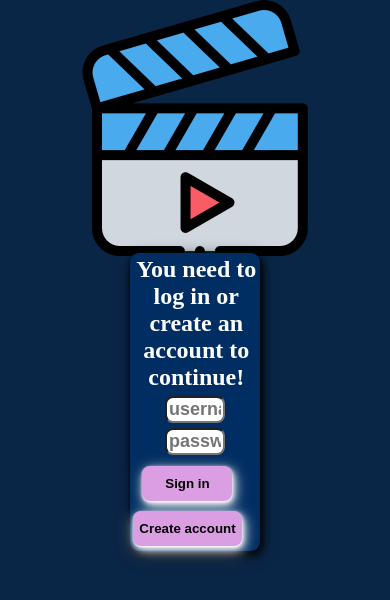
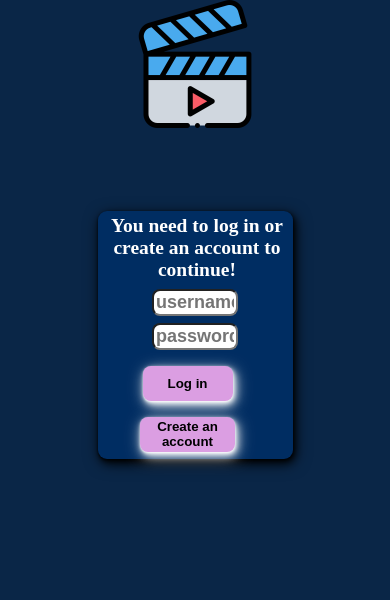
Before and after one commit to MRjeanba/MovieWebApp, a React (Create React App) app in the folder client/: page / in a window 390 px wide. Shown: the top 600 px of the page. Built offline with nearby package versions, Linux system fonts and the light colour scheme.

Commit message:
correction of the login page for movile device

```diff
--- a/client/src/components/Layer/Header.module.css
+++ b/client/src/components/Layer/Header.module.css
@@ -37,7 +37,7 @@ header {
 }
 .button:hover{
     height: 55px;
-    width: 95px;
+    width: 100px;
     background-color: #dd77dd;
     border-radius: 9px;
     box-shadow: 0px 1px 2px 0px rgba(255, 255, 255, 0.7),
--- a/client/src/components/UI/LoginPage.js
+++ b/client/src/components/UI/LoginPage.js
@@ -1,6 +1,7 @@
 import { useRef, useState } from 'react';
 import classes from './LoginPage.module.css';
 import LoadingSpinner from '../UX/LoadingSpinner';
+import Button from './Button';
 
 async function loginSignInFetch(uName, pwd, currentFetch) {
     const userData = { userName: uName, password: pwd };
@@ -88,8 +89,8 @@ const LoginPage = (props) => {
                 <h2 className={classes.title}>You need to log in or create an account to continue!</h2>
                 <input ref={uNameRef} className={classes.firstInput} type='text' placeholder='username' />
                 <input ref={pwdRef} type='password' placeholder='password' />
-                <button className={classes.modalButton} name='login' onClick={() => loginHandler("login")}>Sign in</button>
-                <button className={classes.modalButton} onClick={() => loginHandler("register")}>Create account</button>
+                <Button className={classes.modalButton} name='login' onClick={() => loginHandler("login")}>Log in</Button>
+                <Button className={classes.modalButton} onClick={() => loginHandler("register")}>Create an account</Button>
                 {isLoading && <p className={classes.update}>Verifying your informations...</p>}
                 {hasError && <p className={classes.errorUpdate}>{hasError.message}</p>}
                 {isLoading && <LoadingSpinner />}
--- a/client/src/components/UI/LoginPage.module.css
+++ b/client/src/components/UI/LoginPage.module.css
@@ -1,3 +1,4 @@
+
 .modal {
     border-radius: 9px;
     top: 30%;
@@ -55,3 +56,41 @@
 .firstInput{
     margin-top: 4%;
 }
+
+@media (max-width:480px){
+
+    .logo {
+        display: block;
+        max-height: 8rem;
+        max-width: 8rem;
+        margin: auto;
+    }
+
+    .modal {
+        border-radius: 9px;
+        top: 25%;
+        left: 25%;
+        bottom: 10%;
+        width: 50%;
+        height: fit-content;
+        text-align: center;
+        font-size: small;
+        color: white;
+        background-color: #002D62;
+        box-shadow: 0px 1px 2px 0px rgba(0, 0, 0, 0.7),
+        1px 2px 4px 0px rgba(0, 0, 0, 0.7),
+        2px 4px 8px 0px rgba(0, 0, 0, 0.7),
+        2px 4px 16px 0px rgba(0, 0, 0, 0.7);
+        animation: slide-down 300ms ease-out forwards;
+    }
+
+    .firstInput{
+        margin-top: 4%;
+    }
+    .modalButton{
+        margin-top: 4%;
+        margin-bottom: 4%;
+        max-width: 95px;
+    }
+
+}
```
